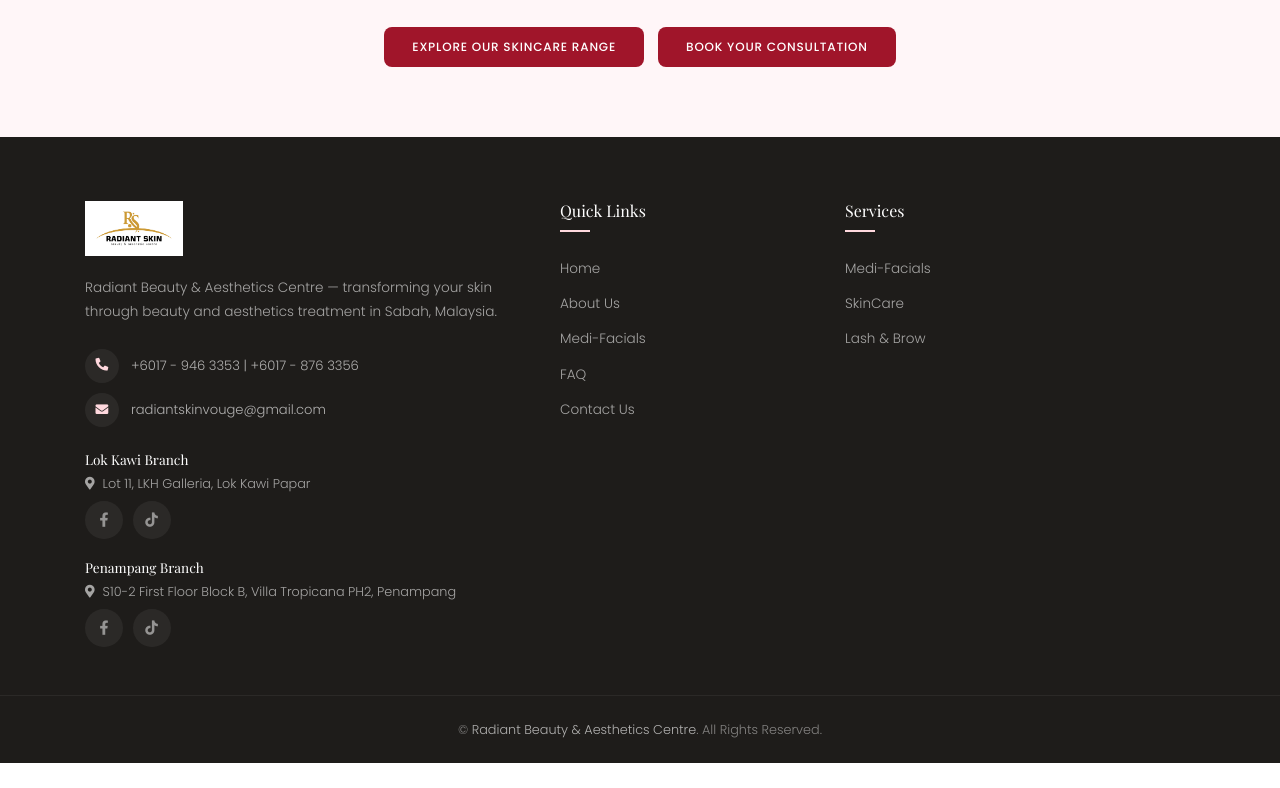
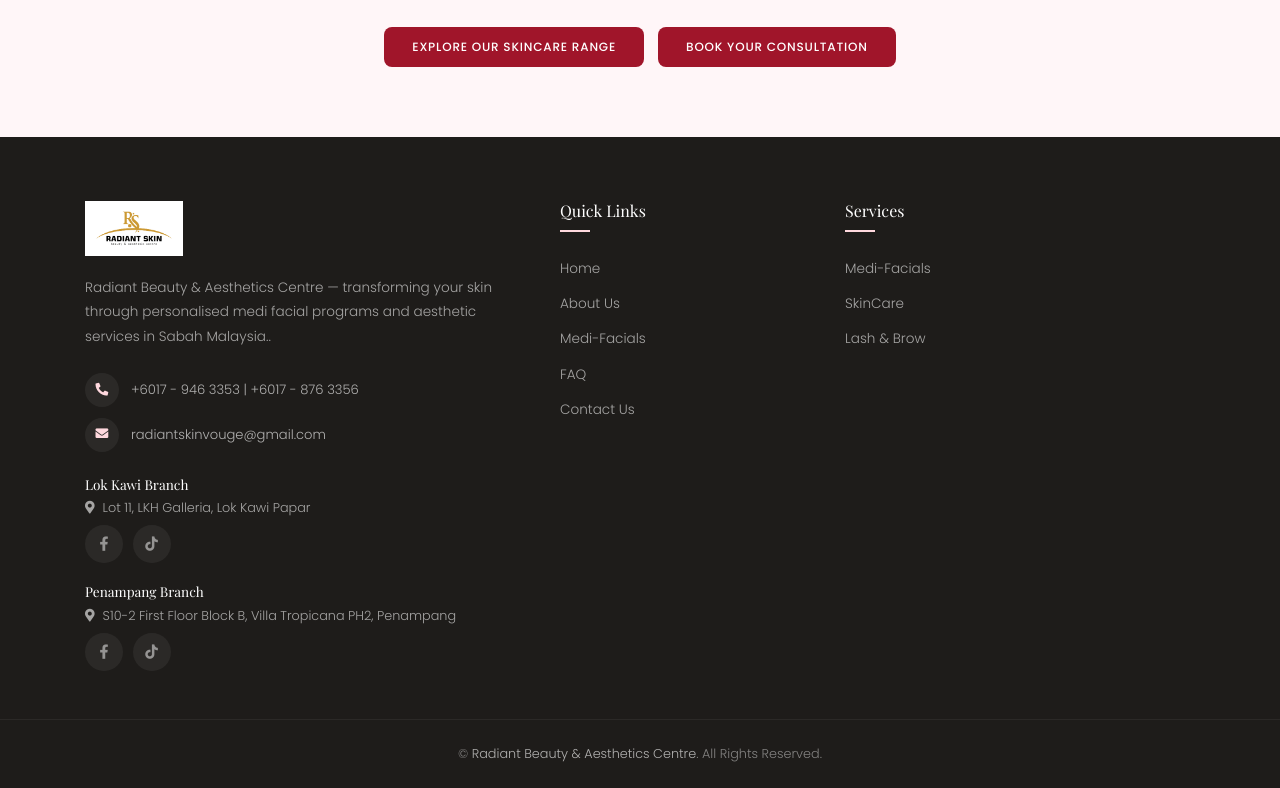
Before and after one commit to phisoft/radiantskin-web, a plain HTML site: page skin-products.html in a window 1280 px wide. Shown: the part 2318-3106 px from the top of the page. Before the commit the page ends 3081 px from the top, so only its background shows below. Drawn offline with nearby package versions, Linux system fonts and the light colour scheme; a web font is replaced by a local one.

Commit message:
fix typo

```diff
--- a/skin-products.html
+++ b/skin-products.html
@@ -398,7 +398,7 @@
                     <div class="col-lg-5 col-md-12 mb-5 mb-lg-0">
                         <div class="footer-brand">
                             <img src="img/rdskin-logo.png" alt="Radiant Skin" class="footer-logo">
-                            <p class="footer-desc">Radiant Beauty &amp; Aesthetics Centre &mdash; transforming your skin through beauty and aesthetics treatment in Sabah, Malaysia.</p>
+                            <p class="footer-desc">Radiant Beauty &amp; Aesthetics Centre &mdash; transforming your skin through personalised medi facial programs and aesthetic services in Sabah Malaysia..</p>
                             <div class="footer-contact">
                                 <div class="footer-contact-item">
                                     <span class="footer-contact-icon"><i class="fa fa-phone-alt"></i></span>
```
Also changed, not shown: index.html (+1 -1 lines), product/rs-sunscreen-nano-tinted.html (+1 -1 lines), treatments.html (+1 -1 lines).
